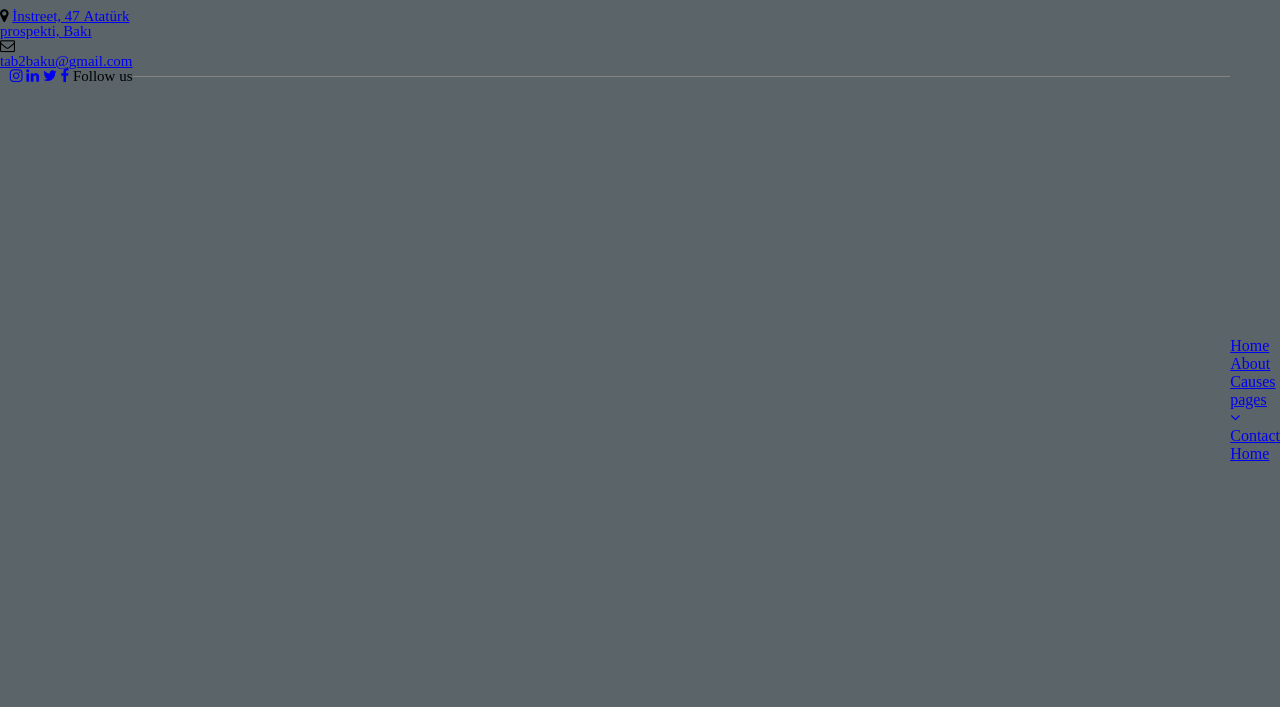
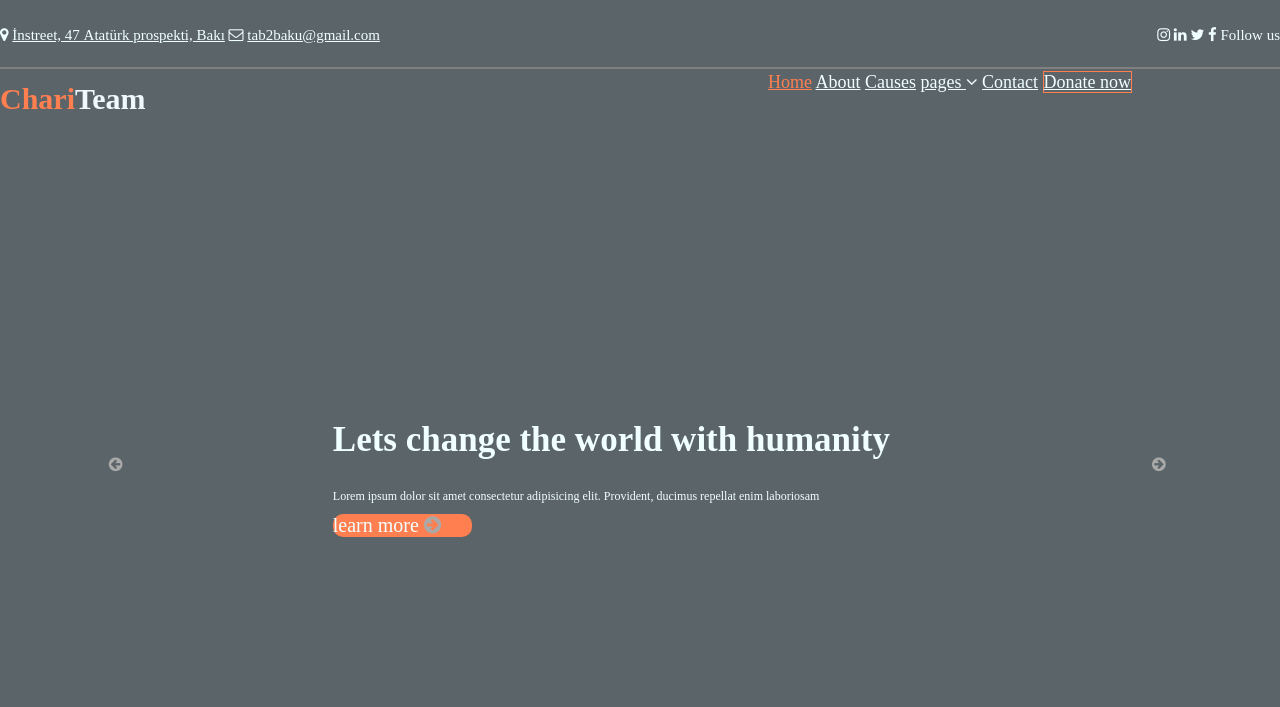
Before and after one commit to fizzanayab/homework, a plain HTML site: page index.htm in a window 1280 px wide. Drawn offline with Linux system fonts and the light colour scheme; a web font is replaced by a local one.

Commit message:
finished maybe?

```diff
--- a/css/styles.css
+++ b/css/styles.css
@@ -1,3 +1,4 @@
+@import url('https://fonts.googleapis.com/css2?family=Amaranth:ital,wght@0,400;0,700;1,400;1,700&family=Exo+2:ital,wght@0,100..900;1,100..900&display=swap');
 body{
 background-color:#0b1e29;
 margin: 0;
@@ -21,7 +22,6 @@ bottom: 0px;
 left: 0px;
 opacity: 0.55;
 
-
 }
 
 
@@ -29,40 +29,151 @@ opacity: 0.55;
 header{
     position: relative;
     width: 100%;
-    height: 10%;
+    height: 5%;
     margin-top: -55%;
     font-size: 15px;
+    border-bottom:2px solid grey;
+    float: right;
+color: azure;
+
+}
+
+
+
+
+.left{
+    float: left;
+
+}
+
+.right{
+    float: right;
+}
+
+.headright{
+    position: relative;
+height: 5%;
+width: 40%;
+float: right;
+color: azure;
+font-size: 18px;
+
+}
+
+.active{ box-sizing: border-box;
+    border: 1px solid coral;}
+
+a{
+    color: azure;
+
+}
+
+.headright a:hover {
+    background-color: #ddd;
+    color: black;
+  }
+
+
+.head{
+    position: relative;
+    height: 10%;
+    width: 100%;
+    margin-left: -100%;
+    margin-top: -45%;
+}
+
+.logo{
+    position: relative;
+    font-family: "Amaranth";
+    font-weight: 900;
+    float: left;
+    font-size: 30px;
+    margin-top: -20px;
+
+}
+.chari{
+    color: coral;
+    float: left;
+
+}
+
+.team{
+    color: aliceblue;
+    float: right;
+}
+
+nav{
+    width: 100%;
+    background-color: transparent;
+    position: relative;
+    height: 60%;
+    margin-left: -100%;
+    margin-top: 10%;
+}
+
+
+.arrowleft{
+    width: 10%;
+    height: 100%;
+    float: left;
+    display: flex;
+    align-items: center;
+
 
 
 }
 
+.middle{
+    width: 80%;
+    height: 100%;
+    float: left;
+    display: flex;
+    align-items: center;
+}
 
-.unknown{
-    border: 0;
-    clear:both;
-    display:block;
-    width: 3000%;
-    background-color:#66665d;
-    height: 1px;
-    margin-left: 0%;
-    margin-top: -50%;
-    float: left;
+.arrowright{
+    width: 10%;
+    height: 100%;
+    float: right;
+    display: flex;
+    align-items: center;
+}
+
+.fa-arrow-circle-left{
+    padding-left: 85%;
+    color: darkgrey;
+}
+
+.fa-arrow-circle-right{
+    color: darkgrey;
 
 }
 
-.left{
-    float: left;
-    display: flex;
-flex-direction: column;
-flex-wrap: wrap;
+.middlewords{
+    padding-left: 20%;
+    font-family: "Amaranth";
+    color: azure;
 }
 
-.right{
-    float: right;
-
+h1{
+font-weight: 900;
+font-size: 35px;
 }
 
-.headright{
-    position: relative;
-    float: right;
+h2{
+font-weight: 400;
+font-size: 12px;
 }
+
+.learnmore :hover {
+    background-color: #ddd;
+    color: black;
+  }
+
+  .learnmore{
+    background-color: coral;
+width: 25%;
+height: 25%;
+font-size: 20px;
+border-radius: 10px;
+  }
--- a/index.htm
+++ b/index.htm
@@ -7,37 +7,48 @@
     <link rel="stylesheet" href="https://cdnjs.cloudflare.com/ajax/libs/font-awesome/4.7.0/css/font-awesome.min.css">
     <title>ChariTeam</title>
              </head>
-
              <body>
              <div class="background"></div>
              <header>
                     <div class="left">
                            <i class="fa fa-map-marker" aria-hidden="true"> <a target="_blank" href="https://maps.app.goo.gl/9H4XivqoHPjBFoCE8">İnstreet, 47 Atatürk prospekti, Bakı </a> </i>
                            <i class="fa fa-envelope-o" aria-hidden="true"> <a target="_blank" href="https://mail.google.com/mail/u/0/?tab=rm&ogbl#inbox">tab2baku@gmail.com </a> </i>
-
                     </div>
                     <div class="right">
                            <a target="_blank" href="https://www.instagram.com/charity/"> <i class="fa fa-instagram" aria-hidden="true"></i></a>
                            <a target="_blank" href="www.linkedin.com/in/cats-pvt-13955a1b2 "><i class="fa fa-linkedin" aria-hidden="true"></i></a>
-            </i><a target="_blank" href="https://x.com/"><i class="fa fa-twitter" aria-hidden="true"></i></a>
+                           <a target="_blank" href="https://x.com/"><i class="fa fa-twitter" aria-hidden="true"></i></a>
                            <a target="_blank" href="https://www.facebook.com/?locale=az_AZ"><i class="fa fa-facebook" aria-hidden="true"></i></a>
                            <span>Follow us</span>
                     </div>
              </header>
-   <hr class="unknown">
                     <div class="head">
-        <div></div>
+                           <div class="logo">
+                           <p class="chari">Chari</p>
+                           <p class="team">Team</p>
+                    </div>
                     <div class="headright">
-            <a href="#home">Home</a>
+                           <a href="#home" style="color: coral;"> Home</a>
                            <a href="#about">About</a>
                            <a href="#causes">Causes</a>
                            <a href="#pages">pages  <i class="fa fa-angle-down" aria-hidden="true"></i></a>
                            <a href="#contact">Contact</a>
-            <a class="active" href="#home">Home</a>
+                           <a class="active" href="#Donatenow" >Donate now</a>
+                    </div>
+                    </div>
 
+             <nav>
+                     <div class="arrowleft"><i class="fa fa-arrow-circle-left" aria-hidden="true"></i>
                      </div>
-        <div></div>
+                     <div class="middle">
+                     <div class="middlewords">
+                     <h1>Lets change the world with humanity</h1>
+                     <h2> Lorem ipsum dolor sit amet consectetur adipisicing elit. Provident, ducimus repellat enim laboriosam </h2>
+                     <div class="learnmore"> <span>learn more <i class="fa fa-arrow-circle-right" aria-hidden="true"></i></span></div>
                      </div>
-    <nav></nav>
+                     </div>
+                     <div class="arrowright"><i class="fa fa-arrow-circle-right" aria-hidden="true"></i>
+                     </div>
+             </nav>
              </body>
              </html>
```
Lines whose indentation alone changed are shown as unchanged.
